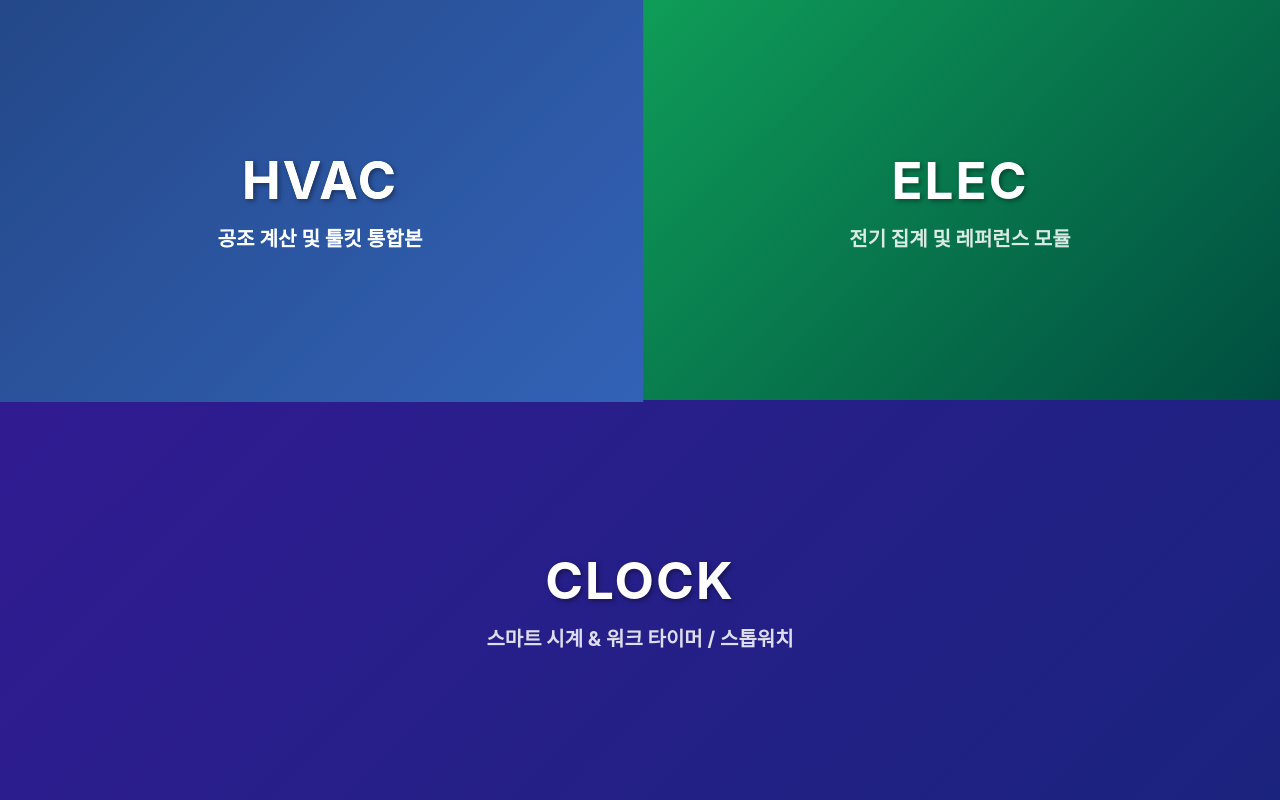
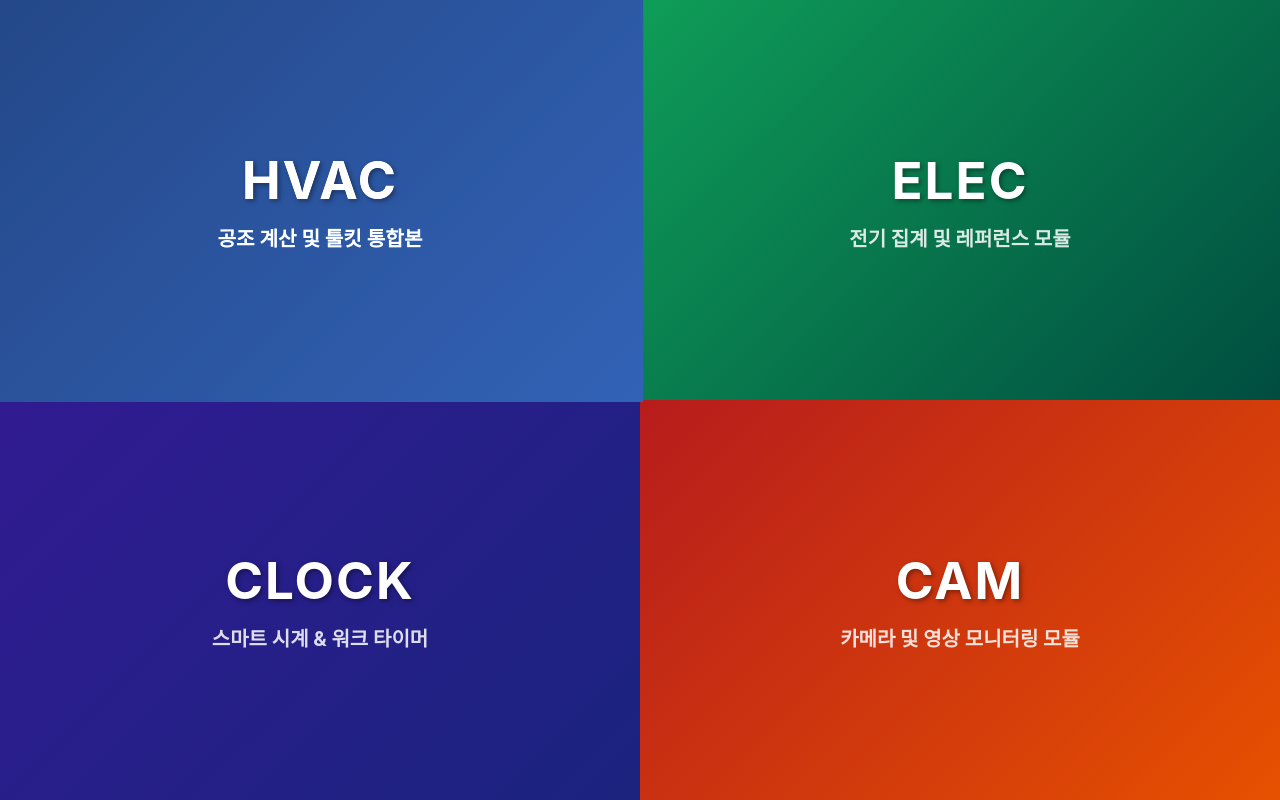
Before and after one commit to peterjg66/hvac, a plain HTML site: page index.html in a window 1280 px wide. Drawn offline with Linux system fonts and the light colour scheme.

Commit message:
Update index.html

```diff
--- a/index.html
+++ b/index.html
@@ -18,11 +18,11 @@
             overflow: hidden;
         }
 
-        /* [기본 설정] 스마트폰 세로 화면: 위/아래 3등분 세로 배치 */
+        /* [기본 설정] 스마트폰 세로 화면: 위/아래 4등분 세로 배치 */
         .container {
             display: grid;
             grid-template-columns: 1fr;
-            grid-template-rows: repeat(3, 1fr);
+            grid-template-rows: repeat(4, 1fr);
             height: 100vh;
             width: 100vw;
         }
@@ -41,19 +41,24 @@
             position: relative;
         }
 
-        /* 1. 좌측 상단 HVAC 구역: 신뢰감을 주는 블루 계열 */
+        /* 1. 좌측 상단 HVAC 구역: 블루 계열 */
         .hvac {
             background: linear-gradient(135deg, #1e3c72, #2a5298);
         }
 
-        /* 2. 우측 상단 ELEC 구역: 스마트한 그린 계열 */
+        /* 2. 우측 상단 ELEC 구역: 그린 계열 */
         .elec {
             background: linear-gradient(135deg, #0f9d58, #004d40);
         }
 
-        /* 3. 하단 중앙 CLOCK 구역: 세련된 다크 퍼플 & 인디고 계열 */
+        /* 3. 좌측 하단 CLOCK 구역: 다크 퍼플 & 인디고 계열 */
         .clock {
             background: linear-gradient(135deg, #311b92, #1a237e);
+        }
+
+        /* 4. 우측 하단 CAM 구역: 다크 크림슨 & 오렌지 레드 계열 */
+        .cam {
+            background: linear-gradient(135deg, #b71c1c, #e65100);
         }
 
         /* 마우스를 올렸을 때 밝아지고 살짝 확대되는 효과 */
@@ -64,30 +69,27 @@
         }
 
         .card h1 {
-            font-size: 2.6rem;
-            margin-bottom: 12px;
+            font-size: 2.2rem;
+            margin-bottom: 8px;
             letter-spacing: 2px;
             text-shadow: 2px 2px 5px rgba(0,0,0,0.4);
         }
 
         .card p {
-            font-size: 1.15rem;
+            font-size: 1rem;
             opacity: 0.85;
             font-weight: bold;
         }
 
-        /* [화면 반응형 설정] PC나 태블릿(768px 이상): 삼각 구도 배치 (상단 2개 + 하단 1개) */
+        /* [화면 반응형 설정] PC나 태블릿(768px 이상): 2x2 바둑판 4분할 배치 */
         @media (min-width: 768px) {
             .container {
                 grid-template-columns: 1fr 1fr; /* 좌/우 2열 */
                 grid-template-rows: 1fr 1fr;    /* 상/하 2행 */
             }
-            /* 시계 카드를 하단 2칸 전체(가로 전체)로 확장하여 삼각 구도 완성 */
-            .clock {
-                grid-column: 1 / span 2;
-            }
             .card h1 {
                 font-size: 3.2rem;
+                margin-bottom: 12px;
             }
             .card p {
                 font-size: 1.25rem;
@@ -98,22 +100,28 @@
 <body>
 
     <div class="container">
-        <!-- 상단 좌측: HVAC 링크 영역 -->
+        <!-- 1. 상단 좌측: HVAC 링크 영역 -->
         <a href="hvac_toolkit(total).html" class="card hvac">
             <h1>HVAC</h1>
             <p>공조 계산 및 툴킷 통합본</p>
         </a>
 
-        <!-- 상단 우측: ELEC 링크 영역 -->
+        <!-- 2. 상단 우측: ELEC 링크 영역 -->
         <a href="elec_ref.html" class="card elec">
             <h1>ELEC</h1>
             <p>전기 집계 및 레퍼런스 모듈</p>
         </a>
 
-        <!-- 하단 중앙(와이드): CLOCK 링크 영역 (시계 파일명에 맞게 href 수정 가능) -->
+        <!-- 3. 하단 좌측: CLOCK 링크 영역 -->
         <a href="clock.html" class="card clock">
             <h1>CLOCK</h1>
-            <p>스마트 시계 & 워크 타이머 / 스톱워치</p>
+            <p>스마트 시계 & 워크 타이머</p>
+        </a>
+
+        <!-- 4. 하단 우측: CAM 링크 영역 -->
+        <a href="CAM.html" class="card cam">
+            <h1>CAM</h1>
+            <p>카메라 및 영상 모니터링 모듈</p>
         </a>
     </div>
 
```
